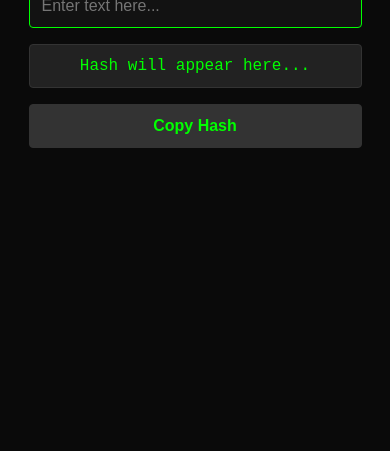
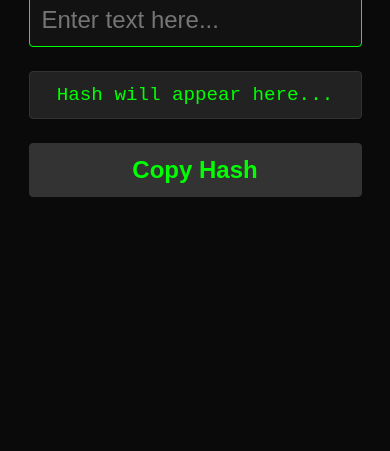
Before and after one commit to 0xBN/sha256, a plain HTML site: page index.html in a window 390 px wide. Shown: the part 393-844 px from the top of the page. Drawn offline with Linux system fonts and the light colour scheme.

Commit message:
Fix responsiveness.

```diff
--- a/index.html
+++ b/index.html
@@ -4,6 +4,7 @@
 <head>
   <title>SHA-256 Hash Generator</title>
   <link rel="stylesheet" type="text/css" href="styles.css">
+  <meta name="viewport" content="width=device-width, initial-scale=1">
 </head>
 
 <body>
--- a/styles.css
+++ b/styles.css
@@ -15,10 +15,12 @@ body {
   justify-content: center;
   align-items: center;
   height: 100vh;
+  font-size: 1.5rem;
 }
 
 .container {
-  width: 90%; /* Slightly reduced for a better look on small screens */
+  padding-top: 1.5rem;
+  width: 90%;
   display: flex;
   flex-direction: column;
   gap: 1em;
@@ -37,20 +39,28 @@ button,
   width: 100%;
   max-width: 500px;
   padding: 12px;
-  font-size: 16px;
   outline: none; /* Remove chrome's outline */
 }
 
+input,
+button {
+  font-size: 1.5rem;
+}
+
+#hashOutput {
+  font-size: 1.2rem;
+}
+
 input {
-  background-color: #121212; /* Even darker for input to stand out */
-  border-color: #0f0; /* Matching the text color */
+  background-color: #121212;
+  border-color: #0f0;
 }
 
 button {
   cursor: pointer;
   font-weight: bold;
-  background-color: #333; /* Subtle difference from input */
-  transition: background-color 0.3s, transform 0.3s; /* Smooth transition for interaction */
+  background-color: #333;
+  transition: background-color 0.3s, transform 0.3s;
 }
 
 button:hover,
@@ -65,6 +75,6 @@ button:focus {
   }
   input,
   button {
-    font-size: 18px; /* Larger font for readability */
+    font-size: 2rem; /* Larger font for readability */
   }
 }
```
